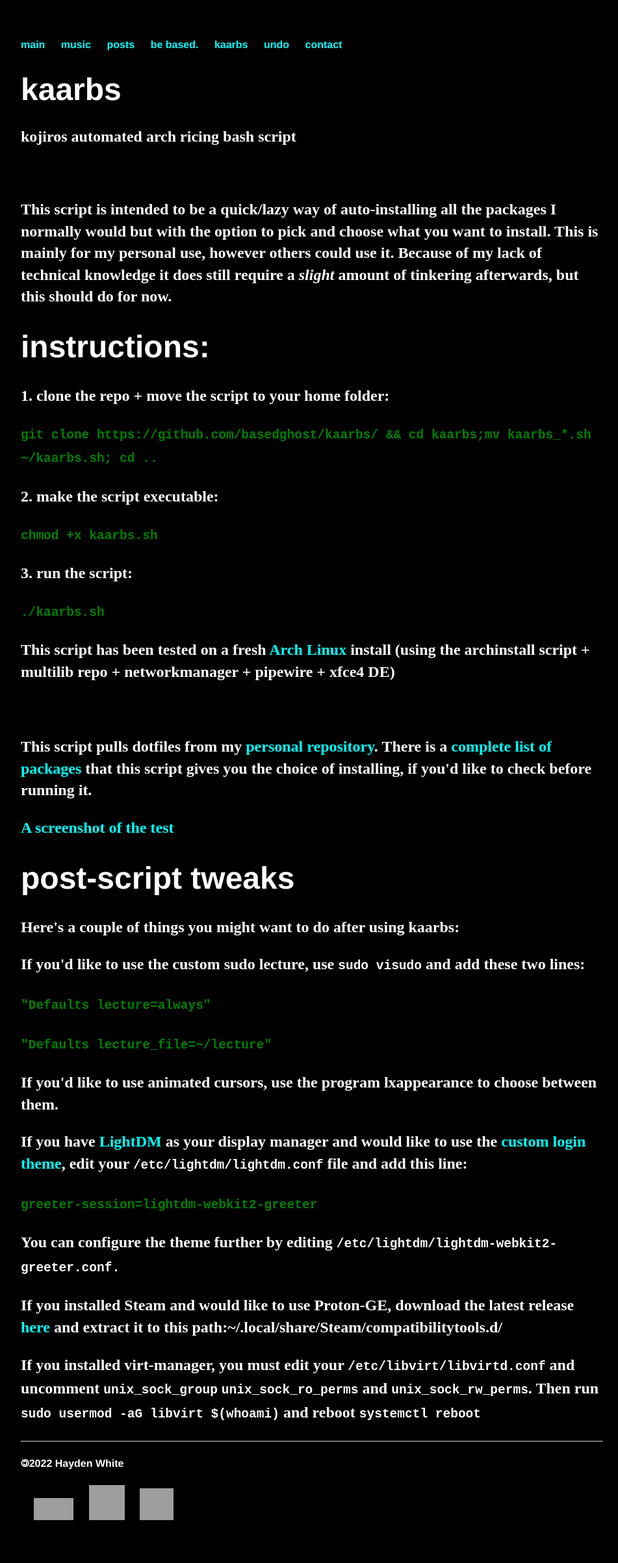
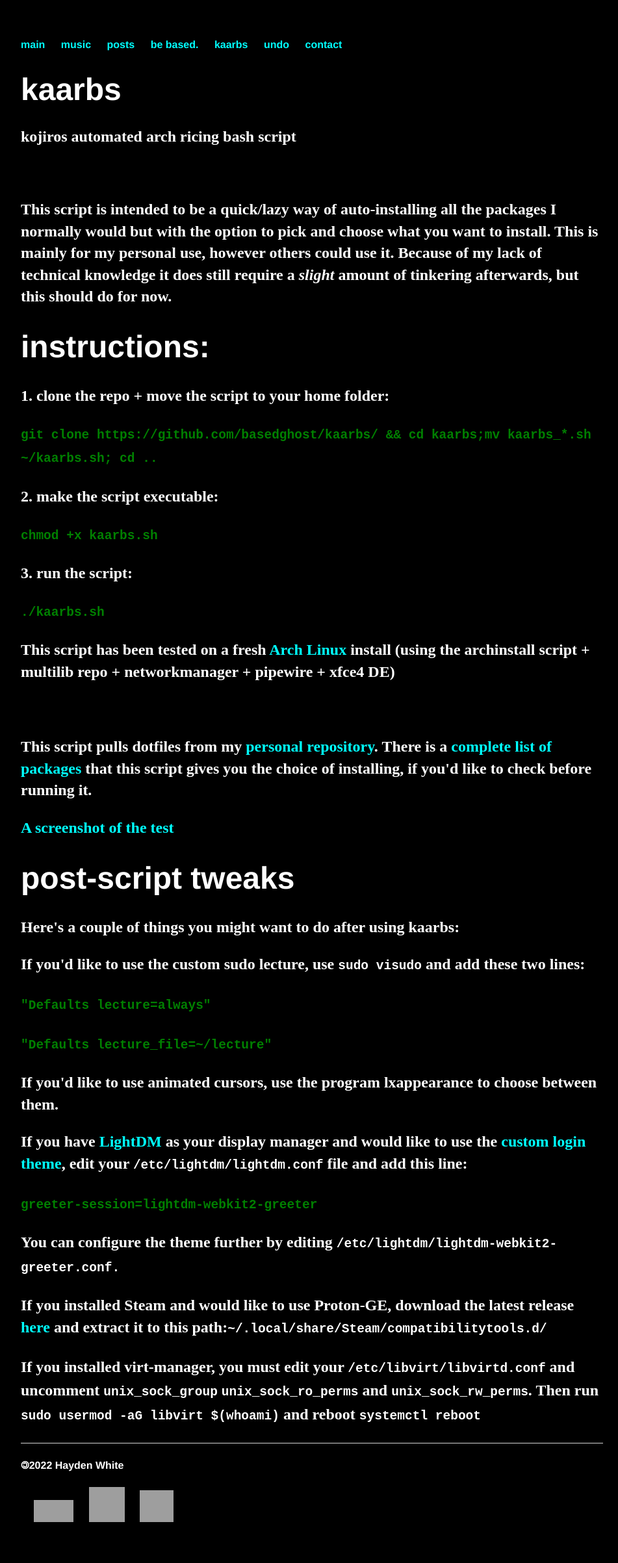
Before and after one commit to whiteVHS/whiteVHS.github.io, a Jekyll site: the page built from kaarbs/index.html, in a window 1280 px wide. Shown: the whole page at 65% size, without its empty margins (160-1111 px from the left). Built offline with Jekyll 4.4.1, drawn with Linux system fonts in a browser that asks for light colours; grey boxes are pictures that could not be loaded.

Commit message:
Update index.html

```diff
--- a/kaarbs/index.html
+++ b/kaarbs/index.html
@@ -27,6 +27,6 @@ title: kojiros automated arch ricing bash script
     <p style="color:white">If you have <a href="https://wiki.archlinux.org/title/Lightdm" target="_blank" rel="noopener noreferrer">LightDM</a> as your display manager and would like to use the <a href="https://github.com/manilarome/lightdm-webkit2-theme-glorious" target="_blank" rel="noopener noreferrer">custom login theme</a>, edit your <code>/etc/lightdm/lightdm.conf</code> file and add this line:</p>
     <p style="color:green"><code>greeter-session=lightdm-webkit2-greeter</code></p>
     <p style="color:white">You can configure the theme further by editing <code>/etc/lightdm/lightdm-webkit2-greeter.conf.</code></p>
-    <p style="color:white">If you installed Steam and would like to use Proton-GE, download the latest release <a href="https://github.com/GloriousEggroll/proton-ge-custom/releases/latest/" target="_blank" rel="noopener noreferrer">here</a> and extract it to this path:<b>~/.local/share/Steam/compatibilitytools.d/</b></p>
+    <p style="color:white">If you installed Steam and would like to use Proton-GE, download the latest release <a href="https://github.com/GloriousEggroll/proton-ge-custom/releases/latest/" target="_blank" rel="noopener noreferrer">here</a> and extract it to this path:<code>~/.local/share/Steam/compatibilitytools.d/</code></p>
     <p style="color:white">If you installed virt-manager, you must edit your <code>/etc/libvirt/libvirtd.conf</code> and uncomment <code>unix_sock_group</code> <code>unix_sock_ro_perms</code> and <code>unix_sock_rw_perms</code>. Then run <code>sudo usermod -aG libvirt $(whoami)</code> and reboot <code>systemctl reboot</code></p>
     </div><!-- /.blurb -->
```
